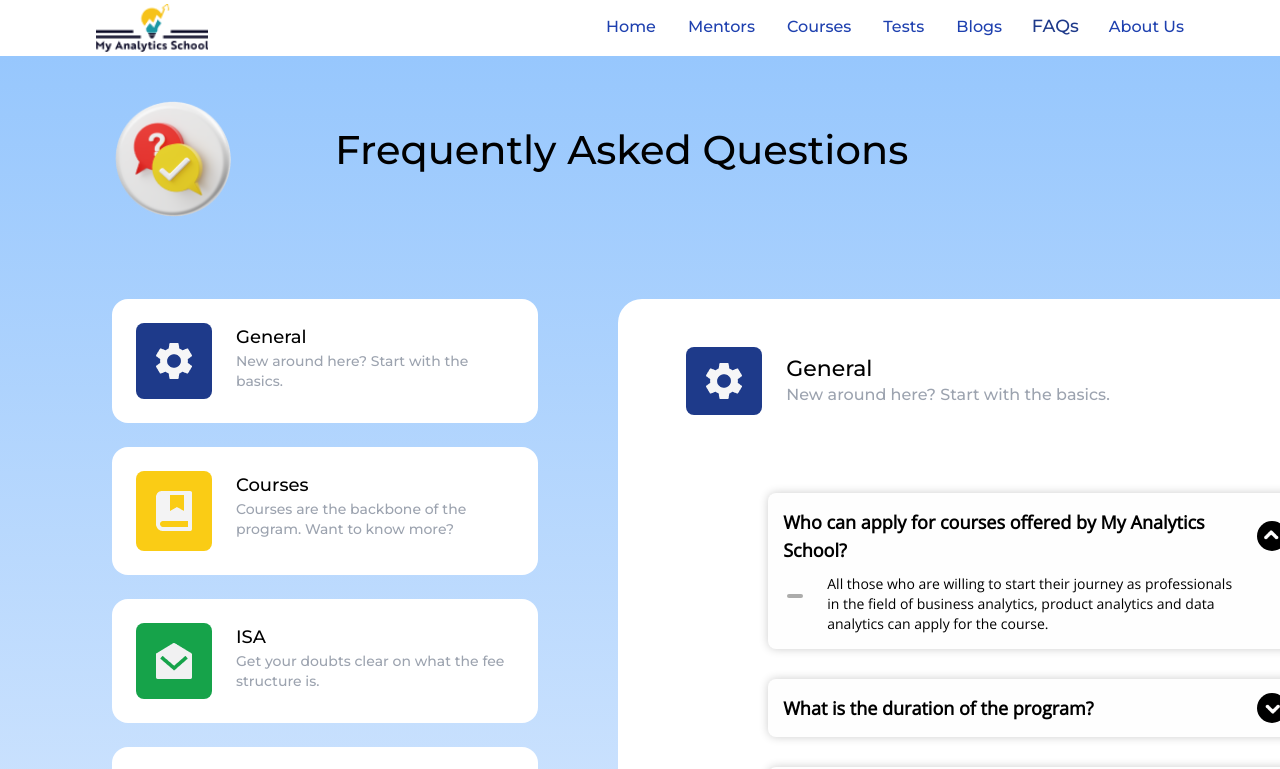
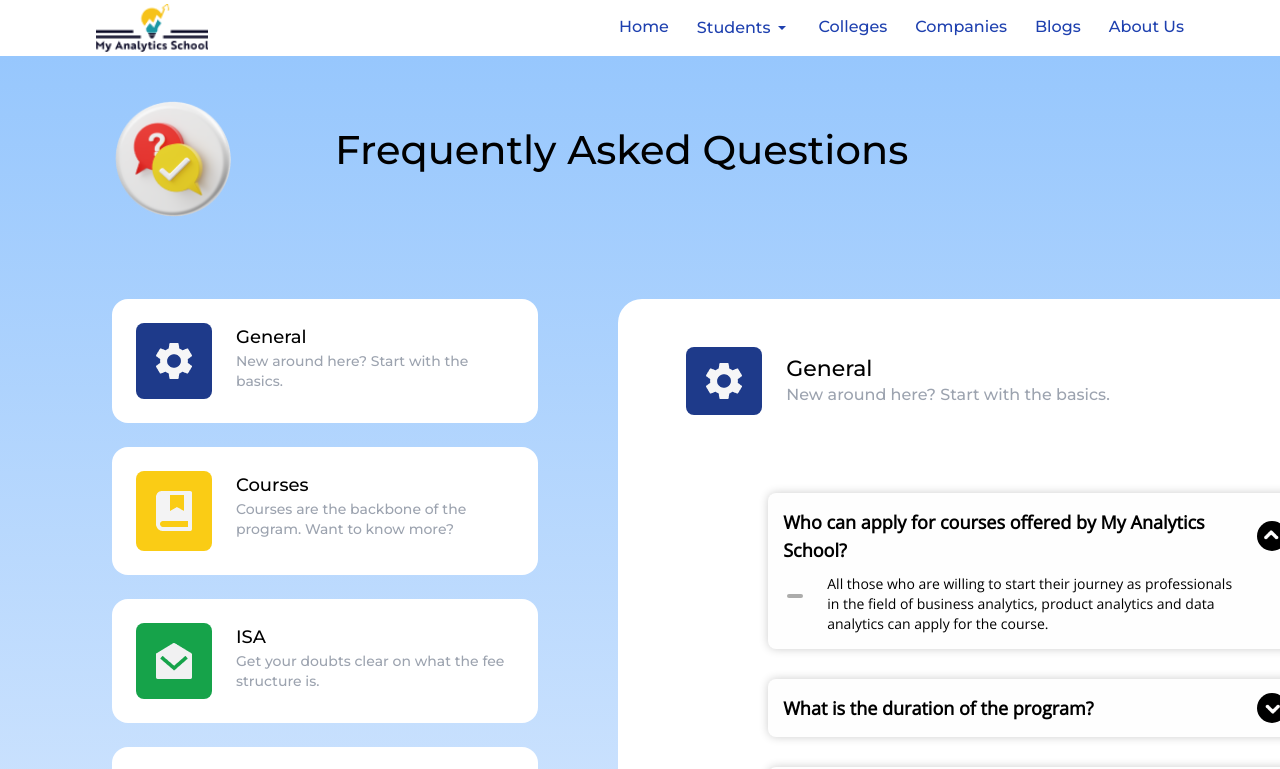
Before and after one commit to 100bhagya/mas-website-react, a React (Create React App) app: page /faq in a window 1280 px wide. Shown: the top 769 px of the page. Built offline with nearby package versions, Linux system fonts and the light colour scheme.

Commit message:
navbar and box-2 completed

```diff
--- a/package.json
+++ b/package.json
@@ -19,7 +19,7 @@
     "react": "^17.0.2",
     "react-carousel-minimal": "^1.4.1",
     "react-dom": "^17.0.2",
-    "react-icons": "^4.4.0",
+    "react-icons": "^4.7.1",
     "react-router-dom": "^6.2.1",
     "react-scripts": "5.0.0",
     "react-slick": "^0.28.1",
--- a/src/App.js
+++ b/src/App.js
@@ -15,7 +15,7 @@ import Courses from "./pages/Courses";
 import Timeline1 from "./pages/Timeline1";
 import Timeline2 from "./pages/Timeline2";
 import { BrowserRouter as Router, Routes, Route } from "react-router-dom";
-
+import Companies from "./pages/Companies";
 import "./App.css";
 
 const App = () => {
@@ -25,6 +25,7 @@ const App = () => {
         <Routes>
           <Route exact path="/" element={<LandingPage />} />
           <Route exact path="/about" element={<About />} />
+          <Route exact path="/companies" element={<Companies />} />
           <Route exact path="/mentors" element={<Mentors />} />
           <Route exact path="/faq" element={<FaqPage />} />
           <Route exact path="/tests" element={<Tests />} />
--- a/src/components/Navbar.js
+++ b/src/components/Navbar.js
@@ -6,16 +6,18 @@ import MenuIcon from "../images/menu_head.png";
 import Logo_mobile from "../images/logo_head.png";
 import LoginForm from "./LoginForm";
 import "../index.css";
+import { IoMdArrowDropdown } from "react-icons/io";
+import { IoMdArrowDropup } from "react-icons/io";
 
 // function SideMenu() {
 //   return (
 //     <div className="fixed h-screen w-[75%] md:hidden bg-white z-50 top-[60px]">
-//       <div className="w-full items-start flex flex-col">
+//       <div className="flex flex-col items-start w-full">
 //         <NavLink
 //           to="/"
 //           exact
 //           activeClassName="active"
-//           className="mob_pos w-full px-5 py-2 rounded text-gray-800 items-center justify-center transition duration-150 border-b-4 border-transparent hover:border-blue-600"
+//           className="items-center justify-center w-full px-5 py-2 text-gray-800 transition duration-150 border-b-4 border-transparent rounded mob_pos hover:border-blue-600"
 //         >
 //           Home
 //         </NavLink>
@@ -23,7 +25,7 @@ import "../index.css";
 //         <NavLink
 //           to="/mentors"
 //           activeClassName="active"
-//           className=" mob_pos w-full px-5 py-2 rounded text-gray-800 items-center justify-center transition duration-150 border-b-4 border-transparent hover:border-blue-600"
+//           className="items-center justify-center w-full px-5 py-2 text-gray-800 transition duration-150 border-b-4 border-transparent rounded mob_pos hover:border-blue-600"
 //         >
 //           Mentors
 //         </NavLink>
@@ -31,7 +33,7 @@ import "../index.css";
 //         <NavLink
 //           to="/courses"
 //           activeClassName="active"
-//           className=" mob_pos w-full px-5 py-2 rounded text-gray-800 items-center justify-center transition duration-150 border-b-4 border-transparent hover:border-blue-600"
+//           className="items-center justify-center w-full px-5 py-2 text-gray-800 transition duration-150 border-b-4 border-transparent rounded mob_pos hover:border-blue-600"
 //         >
 //           Courses
 //         </NavLink>
@@ -39,7 +41,7 @@ import "../index.css";
 //         <NavLink
 //           to="/tests"
 //           activeClassName="active"
-//           className=" mob_pos w-full px-5 py-2 rounded text-gray-800 items-center justify-center transition duration-150 border-b-4 border-transparent hover:border-blue-600"
+//           className="items-center justify-center w-full px-5 py-2 text-gray-800 transition duration-150 border-b-4 border-transparent rounded mob_pos hover:border-blue-600"
 //         >
 //           Tests
 //         </NavLink>
@@ -48,7 +50,7 @@ import "../index.css";
 //           href="https://myanalyticsschool.com/blog/"
 //           target="_blank"
 //           rel="noopener noreferrer"
-//           className=" mob_pos w-full px-5 py-2 rounded text-gray-800 items-center justify-center transition duration-150 border-b-4 border-transparent"
+//           className="items-center justify-center w-full px-5 py-2 text-gray-800 transition duration-150 border-b-4 border-transparent rounded mob_pos"
 //         >
 //           Blogs
 //         </a>
@@ -56,7 +58,7 @@ import "../index.css";
 //         <NavLink
 //           to="/faq"
 //           activeClassName="active"
-//           className=" mob_pos w-full px-5 py-2 rounded text-gray-800 items-center justify-center transition duration-150 border-b-4 border-transparent hover:border-blue-600"
+//           className="items-center justify-center w-full px-5 py-2 text-gray-800 transition duration-150 border-b-4 border-transparent rounded mob_pos hover:border-blue-600"
 //         >
 //           FAQs
 //         </NavLink>
@@ -64,7 +66,7 @@ import "../index.css";
 //         <NavLink
 //           to="/about"
 //           activeClassName="active"
-//           className=" mob_pos mob_pos1 w-full px-5 py-2 rounded text-gray-800 items-center justify-center transition duration-150 border-b-4 border-transparent hover:border-blue-600"
+//           className="items-center justify-center w-full px-5 py-2 text-gray-800 transition duration-150 border-b-4 border-transparent rounded mob_pos mob_pos1 hover:border-blue-600"
 //         >
 //           About Us
 //         </NavLink>
@@ -85,6 +87,7 @@ const Navbar = () => {
   // const showSideMenu = () => {
   //   isSideMenuOpen ? setisSideMenuOpen(false) : setisSideMenuOpen(true);
   // };
+  const [isOpen, setIsOpen] = useState(false);
 
   return (
     <section>
@@ -95,7 +98,10 @@ const Navbar = () => {
           </Link>
         </a>
 
-        <div id="navigation" className="hidden md:flex justify-center items-center text-sm lg:text-base space-x-8">
+        <div
+          id="navigation"
+          className="items-center justify-center hidden text-sm space-x-7 md:flex lg:text-base"
+        >
           <NavLink
             to="/"
             exact
@@ -104,29 +110,64 @@ const Navbar = () => {
           >
             Home
           </NavLink>
-
+          <div>
+            <button
+              onClick={() => setIsOpen((prev) => !prev)}
+              className="flex items-center justify-between text-blue-800 duration-300 "
+            >
+              Students
+              {!isOpen ? (
+                <IoMdArrowDropdown className="h-8 ml-1 " />
+              ) : (
+                <IoMdArrowDropup className="h-8 ml-1" />
+              )}
+            </button>
+            {isOpen && (
+              <div className="absolute flex flex-col items-start w-1/6 p-2 bg-white rounded-lg shadow-lg ">
+                <NavLink
+                  to="/courses"
+                  activeClassName="active"
+                  className="w-full p-4 text-blue-800 border-b-2 border-l-4 border-transparent rounded-r-lg cursor-pointer hover:shadow-lg hover:bg-blue-50 border-l-transparent hover:border-l-blue-800 hover:border-blue-800"
+                >
+                  Courses
+                </NavLink>
+                <NavLink
+                  to="/tests"
+                  activeClassName="active"
+                  className="w-full p-4 text-blue-800 border-b-2 border-l-4 border-transparent rounded-r-lg cursor-pointer hover:bg-blue-50 border-l-transparent hover:border-l-blue-800 hover:border-blue-800"
+                >
+                  Tests
+                </NavLink>
                 <NavLink
                   to="/mentors"
                   activeClassName="active"
-            className="text-blue-800 border-b-2 border-transparent hover:border-blue-800"
+                  className="w-full p-4 text-blue-800 border-b-2 border-l-4 border-transparent rounded-r-lg cursor-pointer hover:bg-blue-50 border-l-transparent hover:border-l-blue-800 hover:border-blue-800"
                 >
                   Mentors
                 </NavLink>
-
                 <NavLink
-            to="/courses"
+                  to="/faq"
+                  activeClassName="active"
+                  className="w-full p-4 text-blue-800 border-b-2 border-l-4 border-transparent rounded-r-lg cursor-pointer hover:bg-blue-50 border-l-transparent hover:border-l-blue-800 hover:border-blue-800"
+                >
+                  FAQs
+                </NavLink>
+              </div>
+            )}
+          </div>
+          <NavLink
+            to="/"
             activeClassName="active"
             className="text-blue-800 border-b-2 border-transparent hover:border-blue-800"
           >
-            Courses
+            Colleges
           </NavLink>
-
           <NavLink
-            to="/tests"
+            to="/companies"
             activeClassName="active"
             className="text-blue-800 border-b-2 border-transparent hover:border-blue-800"
           >
-            Tests
+            Companies
           </NavLink>
 
           <a
@@ -137,14 +178,6 @@ const Navbar = () => {
           >
             Blogs
           </a>
-
-          <NavLink
-            to="/faq"
-            activeClassName="active"
-            className="text-blue-800 border-b-2 border-transparent hover:border-blue-800"
-          >
-            FAQs
-          </NavLink>
 
           <NavLink
             to="/about"
@@ -161,7 +194,9 @@ const Navbar = () => {
             type="button"
             class="z-40 block hamburger md:hidden focus:outline-none"
             onClick={() => {
-                document.getElementById("menu-btn").classList.toggle("open-side-menu");
+              document
+                .getElementById("menu-btn")
+                .classList.toggle("open-side-menu");
               document.getElementById("menu").classList.toggle("flex");
               document.getElementById("menu").classList.toggle("hidden");
             }}
@@ -177,32 +212,19 @@ const Navbar = () => {
         id="menu"
         class="md:hidden fixed top-0 bottom-0 left-0 hidden flex-col self-end h-screen py-1 pt-40 pl-12 space-y-3 text-lg text-slate-900 uppercase bg-slate-100 z-40 w-2/3"
       >
-        <NavLink
-          to="/"
-          exact
-          activeClassName="active"
-        >
+        <NavLink to="/" exact activeClassName="active">
           Home
         </NavLink>
 
-        <NavLink
-          to="/mentors"
-          activeClassName="active"
-        >
+        <NavLink to="/mentors" activeClassName="active">
           Mentors
         </NavLink>
 
-        <NavLink
-          to="/courses"
-          activeClassName="active"
-        >
+        <NavLink to="/courses" activeClassName="active">
           Courses
         </NavLink>
 
-        <NavLink
-          to="/tests"
-          activeClassName="active"
-        >
+        <NavLink to="/tests" activeClassName="active">
           Tests
         </NavLink>
 
@@ -214,17 +236,11 @@ const Navbar = () => {
           Blogs
         </a>
 
-        <NavLink
-          to="/faq"
-          activeClassName="active"
-        >
+        <NavLink to="/faq" activeClassName="active">
           FAQs
         </NavLink>
 
-        <NavLink
-          to="/about"
-          activeClassName="active"
-        >
+        <NavLink to="/about" activeClassName="active">
           About Us
         </NavLink>
       </div>
@@ -251,7 +267,7 @@ const Navbar = () => {
             <img src={Logo_mobile} alt="logo"></img>
           </Link>
         </a>
-        <div className=" w-full justify-end">
+        <div className="justify-end w-full ">
           <div
             onClick={handleClick}
             className=" px-5 relative left-[186px] text-[15px] top-[18px] border-2 border-blue-500 py-1 rounded-md text-gray-800 items-center justify-center hover:bg-green-500 hover:text-white"
--- /dev/null
+++ b/src/pages/Companies.js
@@ -0,0 +1,60 @@
+import React from "react";
+import Navbar from "../components/Navbar";
+import { Swiper, SwiperSlide } from "swiper/react";
+import { Navigation, Pagination, Autoplay } from "swiper";
+import "swiper/css";
+import "swiper/css/navigation";
+import "swiper/css/pagination";
+import "swiper/css/scrollbar";
+
+const data = [
+  {
+    id: 1,
+    src: "https://wallpapercave.com/wp/jgbFbWR.jpg",
+  },
+  {
+    id: 2,
+    src: "https://wallpapercave.com/wp/j1O8bCz.jpg",
+  },
+  {
+    id: 3,
+    src: "https://wallpapercave.com/wp/zNbNzrh.jpg",
+  },
+];
+
+const Companies = () => {
+  return (
+    <>
+      <Navbar />
+      <div className="absolute top-0 w-full">
+        <Swiper
+          modules={[Navigation, Pagination, Autoplay]}
+          slidesPerView={1}
+          navigation
+          autoplay={{
+            delay: 1000,
+            disableOnInteraction: false,
+            pauseOnMouseEnter: true,
+          }}
+          pagination={{ clickable: true }}
+          className="absolute bottom-40 md:static md:bottom-0"
+
+        >
+          {data.map((data) => {
+            return (
+              <SwiperSlide
+                key={data.id}
+
+                className="absolute top-56 md:static md:top-0 "
+              >
+                <img className="img" src={data.src} alt="" />
+              </SwiperSlide>
+            );
+          })}
+        </Swiper>
+      </div>
+    </>
+  );
+};
+
+export default Companies;
```
Also changed, not shown: 2 other files (tests, documents, lock files or other folders). Lines whose indentation alone changed are shown as unchanged.
